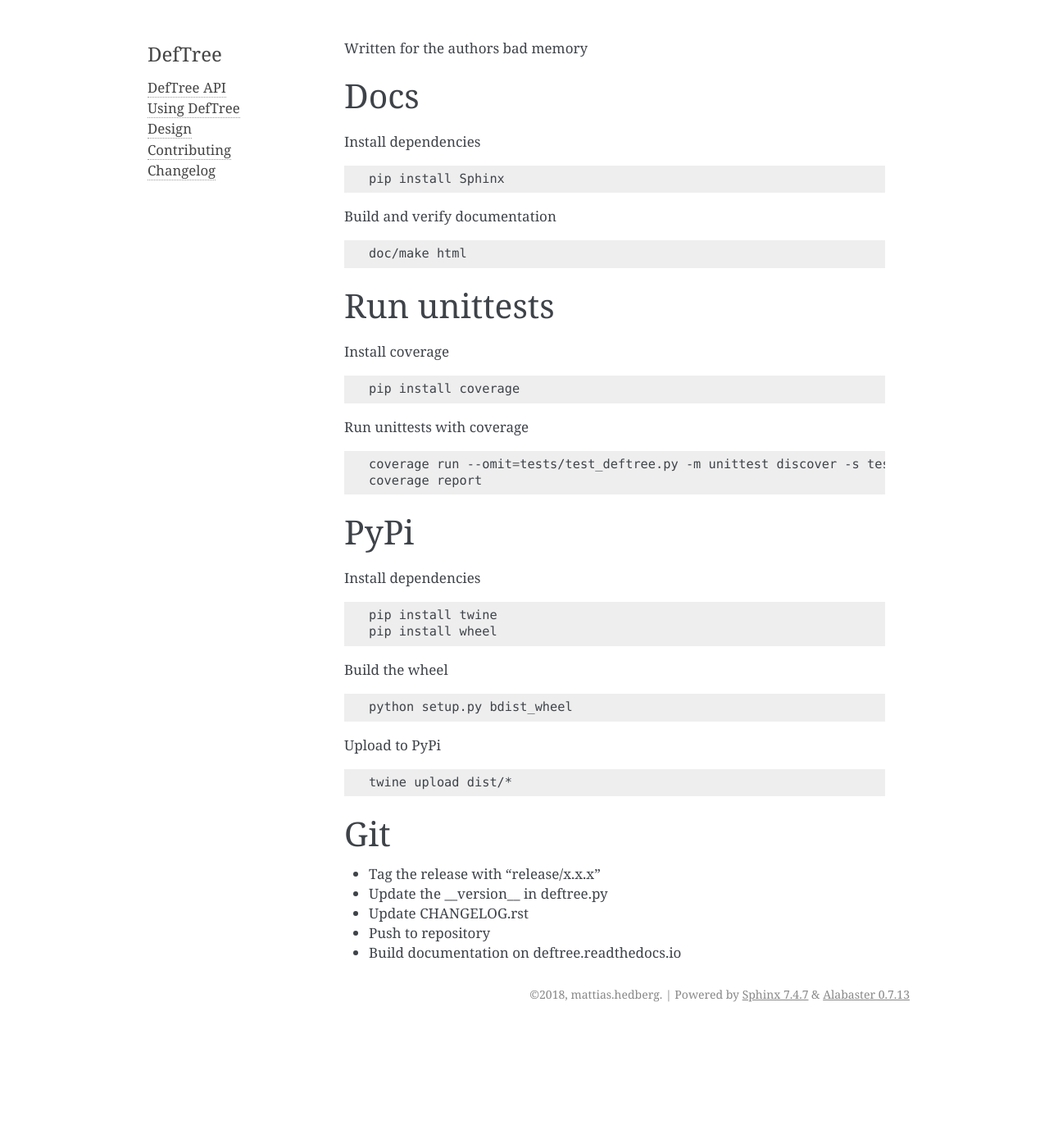
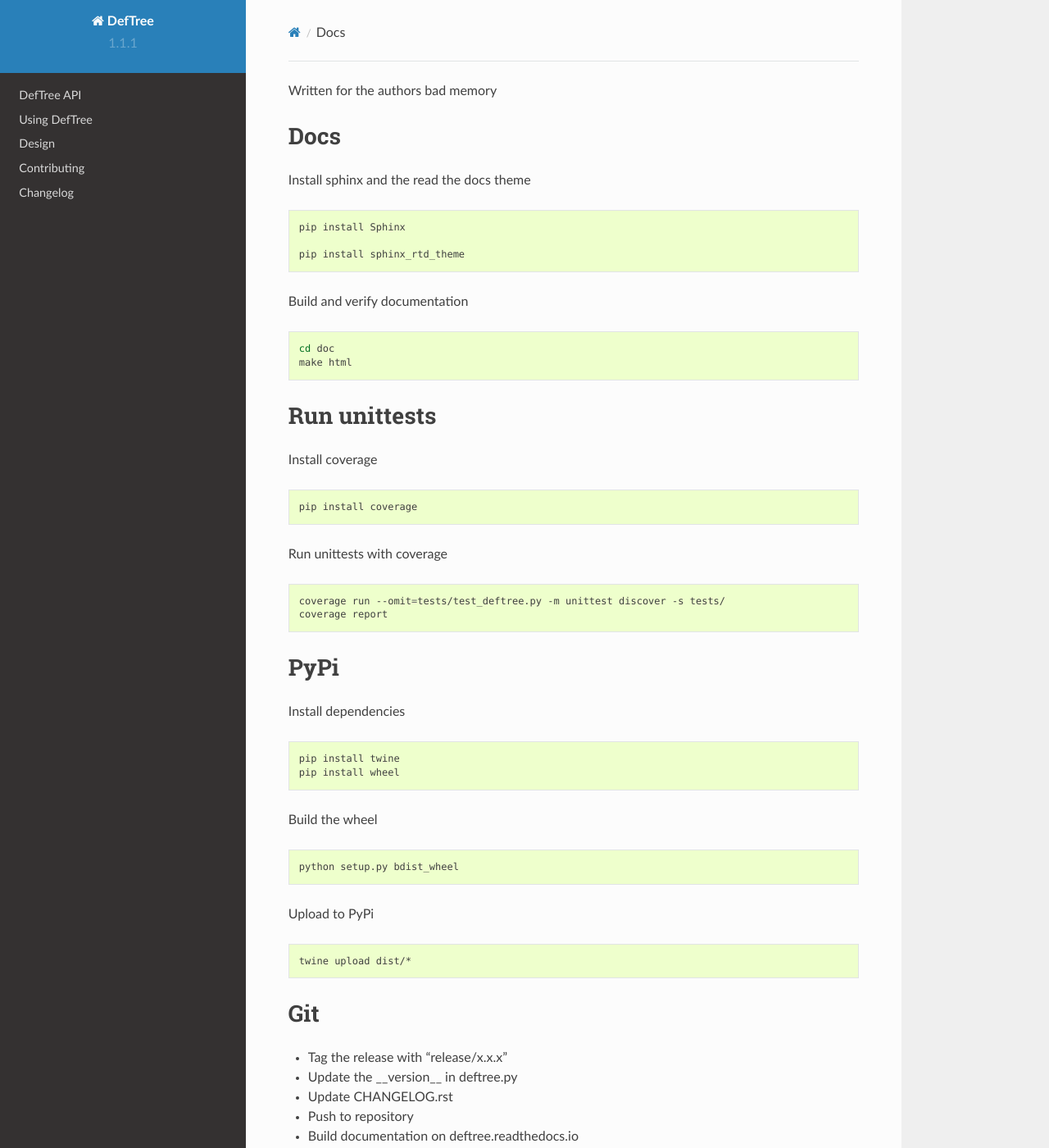
Before and after one commit to Jerakin/DefTree, a Sphinx documentation site: the page built from doc/source/release.rst, in a window 1280 px wide and 1400 px high. Shown: the whole window at 82% size. Built offline with Sphinx 7.4.7 and the Read the Docs theme 2.0.0, drawn with Linux system fonts in a browser that asks for light colours; some of the changed text lies outside the part shown.

Commit message:
updated theme when building the doc locally

```diff
--- a/doc/source/conf.py
+++ b/doc/source/conf.py
@@ -80,7 +80,8 @@ todo_include_todos = False
 #
 on_rtd = os.environ.get('READTHEDOCS', None) == 'True'
 if not on_rtd:  # only import and set the theme if we're building docs locally
-    html_theme = 'alabaster'
+    # html_theme = 'alabaster'
+    html_theme = 'sphinx_rtd_theme'
 
 
 # Theme options are theme-specific and customize the look and feel of a theme
--- a/doc/source/release.rst
+++ b/doc/source/release.rst
@@ -3,17 +3,21 @@ Written for the authors bad memory
 Docs
 ****
 
-Install dependencies
+Install sphinx and the read the docs theme
 
 .. code:: bash
 
     pip install Sphinx
 
+    pip install sphinx_rtd_theme
+
+
 Build and verify documentation
 
 .. code:: bash
 
-    doc/make html
+    cd doc
+    make html
 
 
 
```
